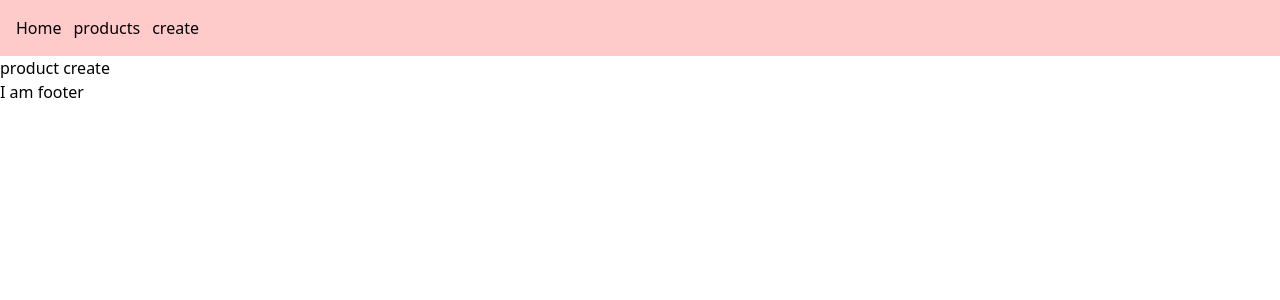
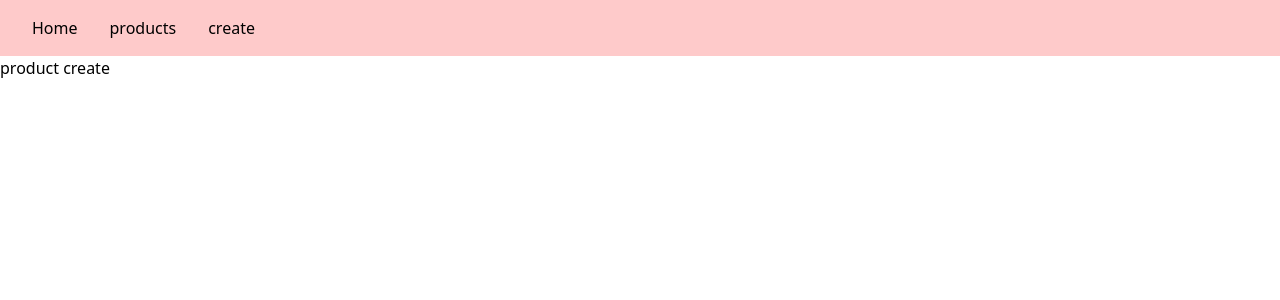
Before and after one commit to a19860101/my-nuxt, a Nuxt app: page /products/create in a window 1280 px wide. Shown: the top 300 px of the page. Built offline with nearby package versions, Linux system fonts and the light colour scheme.

Commit message:
20220831

```diff
--- a/components/NavBar.vue
+++ b/components/NavBar.vue
@@ -1,7 +1,7 @@
 <template>
-  <nav class="p-4 bg-red-200 space-x-3">
-    <nuxt-link to="/">Home</nuxt-link>
-    <nuxt-link to="/products">products</nuxt-link>
-    <nuxt-link to="/products/create">create</nuxt-link>
+  <nav class="p-4 bg-red-200">
+    <nuxt-link to="/" class="hover:bg-red-400 px-4 py-2 duration-300 rounded">Home</nuxt-link>
+    <nuxt-link to="/products" class="hover:bg-red-400 px-4 py-2 duration-300 rounded">products</nuxt-link>
+    <nuxt-link to="/products/create" class="hover:bg-red-400 px-4 py-2 duration-300 rounded">create</nuxt-link>
   </nav>
 </template>
--- a/layouts/default.vue
+++ b/layouts/default.vue
@@ -2,8 +2,5 @@
   <div>
       <NavBar/>
       <Nuxt />
-      <footer>
-        I am footer
-      </footer>
   </div>
 </template>
--- /dev/null
+++ b/pages/products/_id.vue
@@ -0,0 +1,7 @@
+<template>
+  <div>
+
+    <h1>Product #{{this.$route.params.id}}</h1>
+    <h1>Product #{{this.$route.query}}</h1>
+  </div>
+</template>
```
